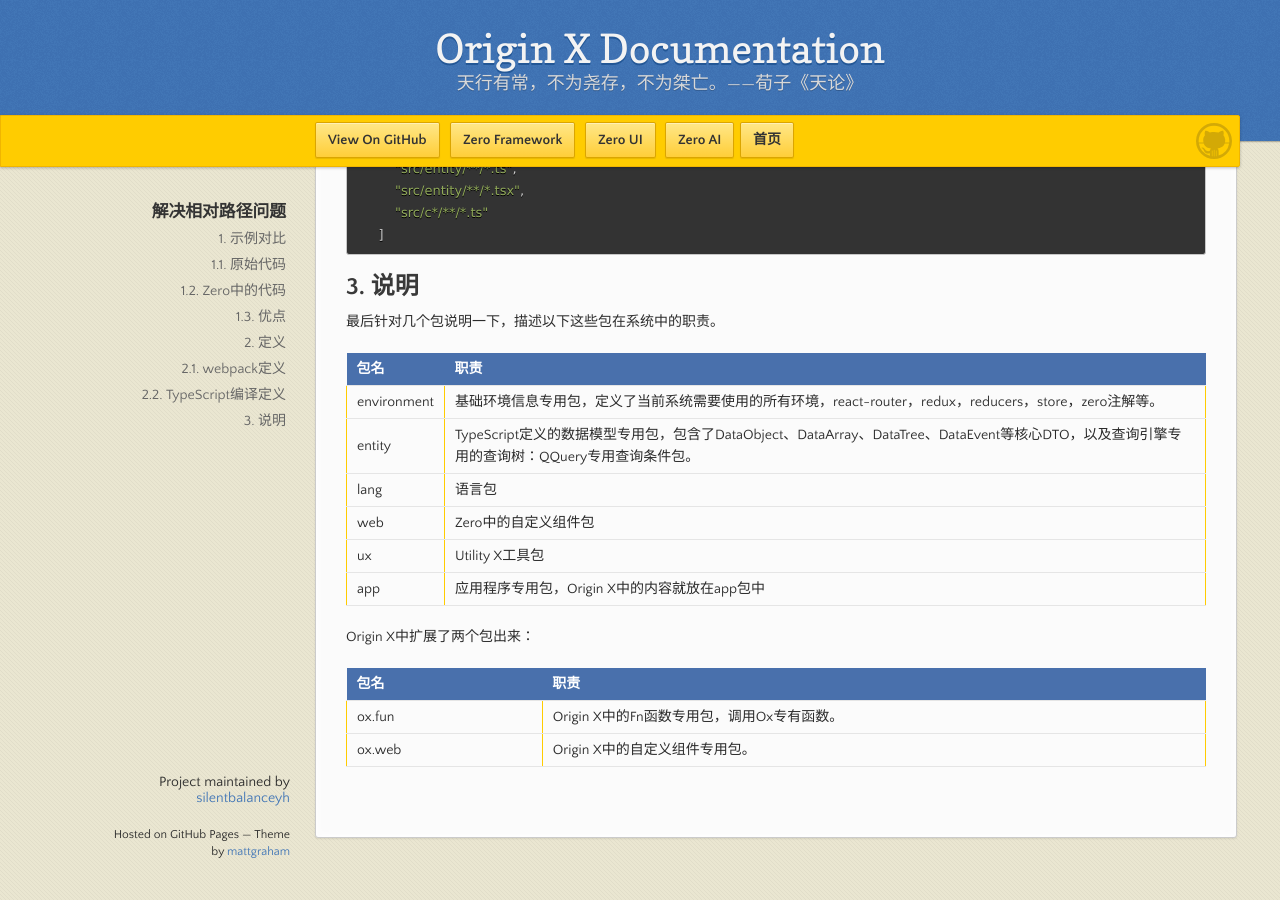
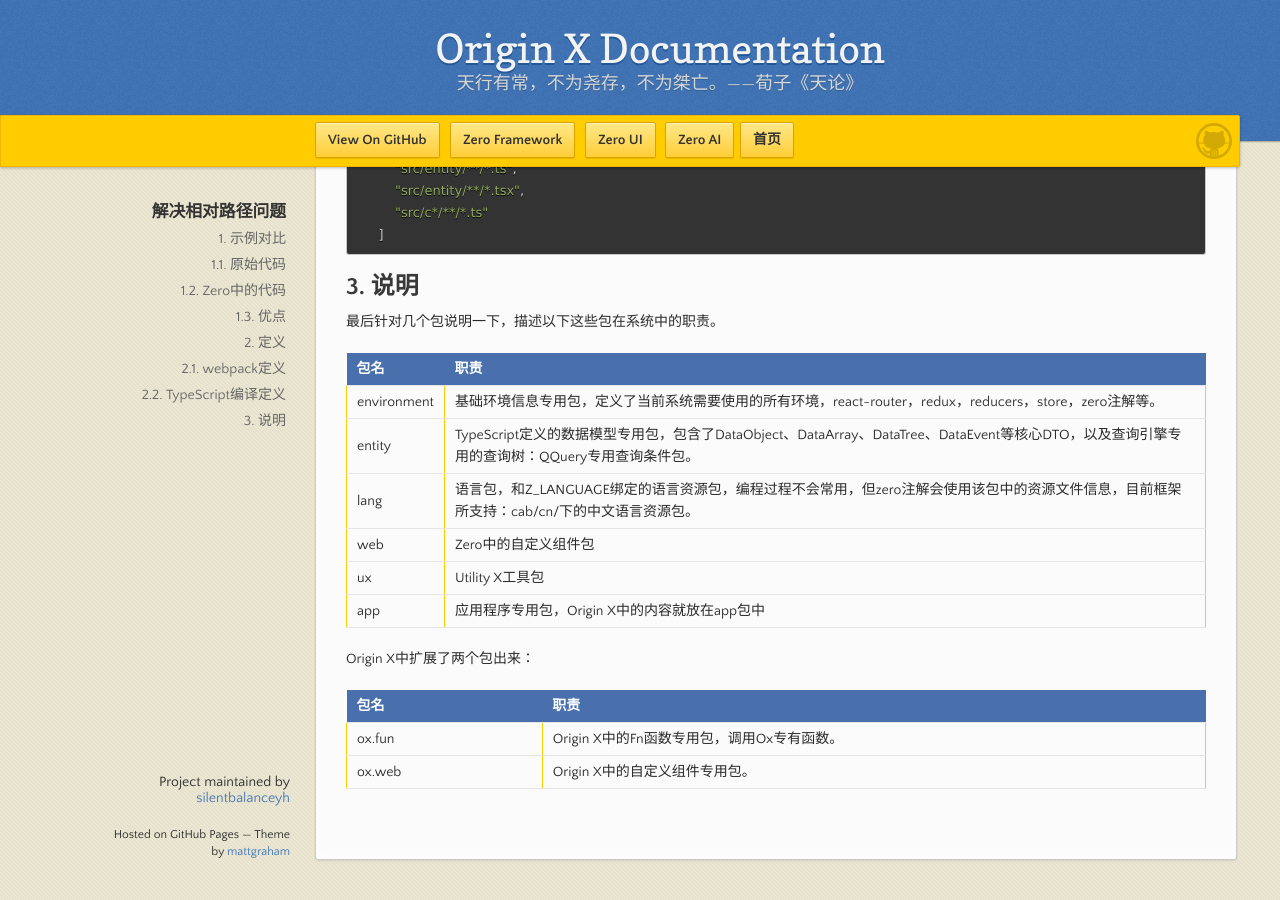
Before and after one commit to silentbalanceyh/mi-kb, a Jekyll site: the page built from zero-ui/1-zero-ui-guide/zui-006-jie-jue-xiang-dui-lu-jing-wen-ti.md, in a window 1280 px wide and 900 px high, scrolled down 3068 px. Built offline with Jekyll 4.4.1, drawn with Linux system fonts in a browser that asks for light colours; our own code applies the rules of GitHub Pages for plain Markdown files; before the commit the page ends 3946 px from its top, so only the background shows below that.

Commit message:
Updates zero-ui/1-zero-ui-guide/zui-006-jie-jue-xiang-dui-lu-jing-wen-ti.md
Auto commit by GitBook Editor

```diff
--- a/zero-ui/1-zero-ui-guide/zui-006-jie-jue-xiang-dui-lu-jing-wen-ti.md
+++ b/zero-ui/1-zero-ui-guide/zui-006-jie-jue-xiang-dui-lu-jing-wen-ti.md
@@ -157,7 +157,7 @@ tsconfig.json
 | :--- | :--- |
 | environment | 基础环境信息专用包，定义了当前系统需要使用的所有环境，react-router，redux，reducers，store，zero注解等。 |
 | entity | TypeScript定义的数据模型专用包，包含了DataObject、DataArray、DataTree、DataEvent等核心DTO，以及查询引擎专用的查询树：QQuery专用查询条件包。 |
-| lang | 语言包 |
+| lang | 语言包，和Z\_LANGUAGE绑定的语言资源包，编程过程不会常用，但zero注解会使用该包中的资源文件信息，目前框架所支持：cab/cn/下的中文语言资源包。 |
 | web | Zero中的自定义组件包 |
 | ux | Utility X工具包 |
 | app | 应用程序专用包，Origin X中的内容就放在app包中 |
```
